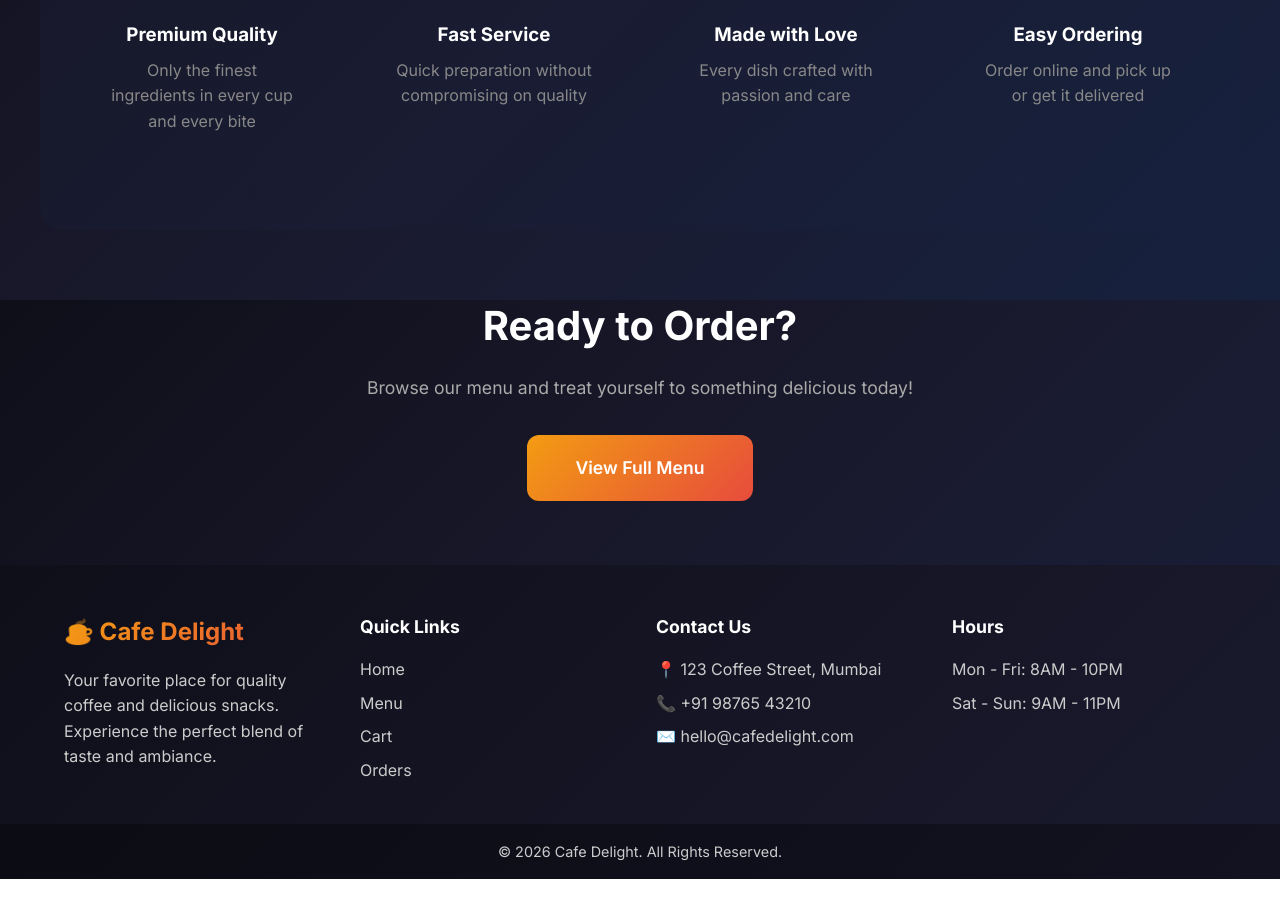
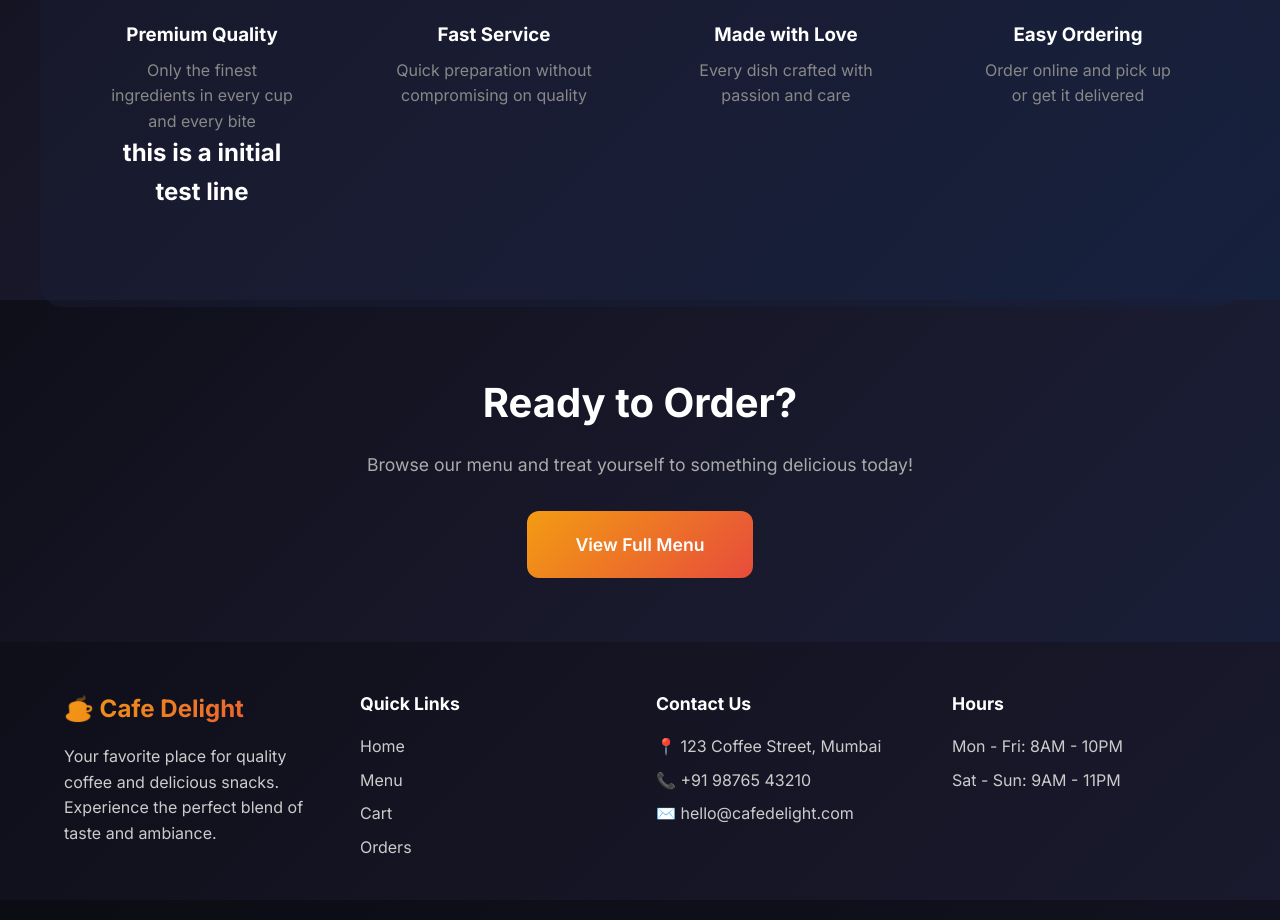
Before and after one commit to vraj-katariya/cafedelight, an Angular app: page / in a window 1280 px wide. Shown: the part 1300-2220 px from the top of the page. Before the commit the page ends 2179 px from the top, so only its background shows below. Built offline with nearby package versions, Linux system fonts and the light colour scheme.

Commit message:
initial test

```diff
--- a/src/app/pages/home/home.component.html
+++ b/src/app/pages/home/home.component.html
@@ -44,6 +44,7 @@
                 <span class="feature-icon">🌟</span>
                 <h3>Premium Quality</h3>
                 <p>Only the finest ingredients in every cup and every bite</p>
+                <h1>this is a initial test line </h1>
             </div>
             <div class="feature-card">
                 <span class="feature-icon">⚡</span>
```
